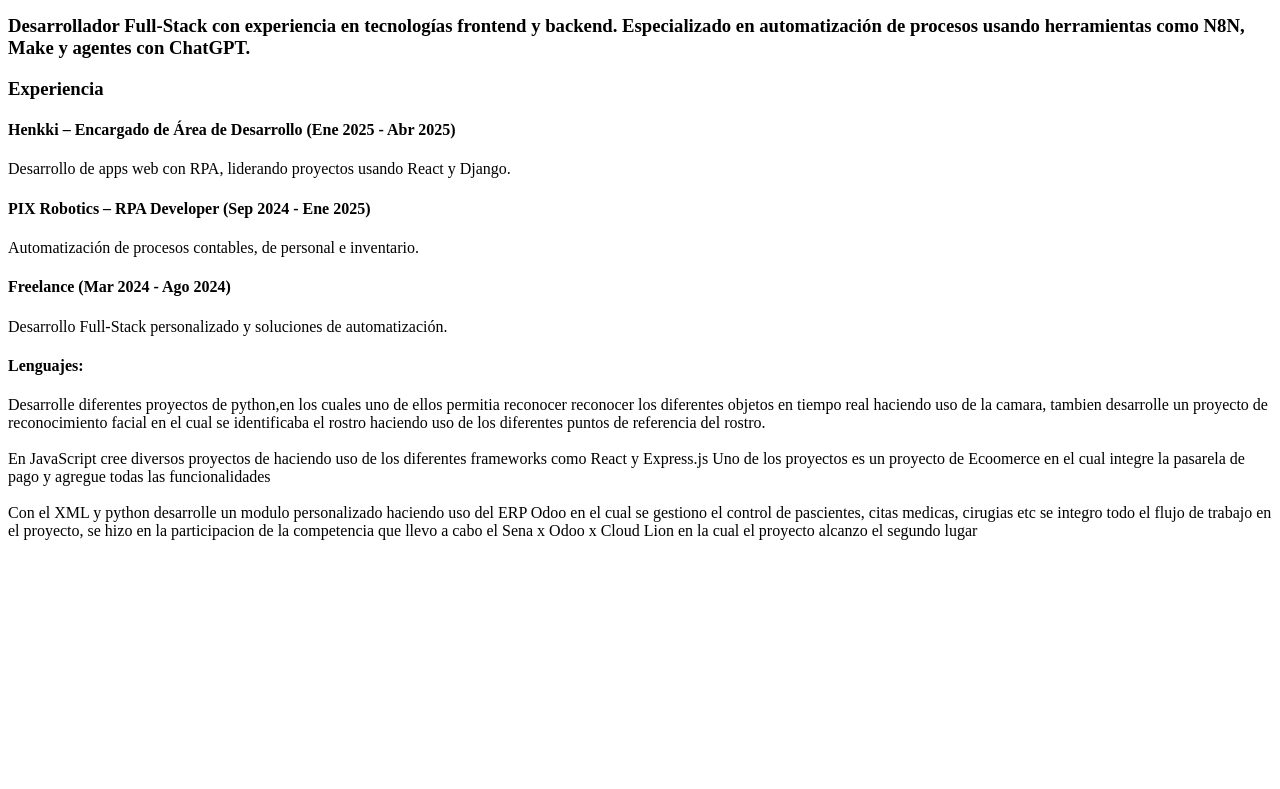
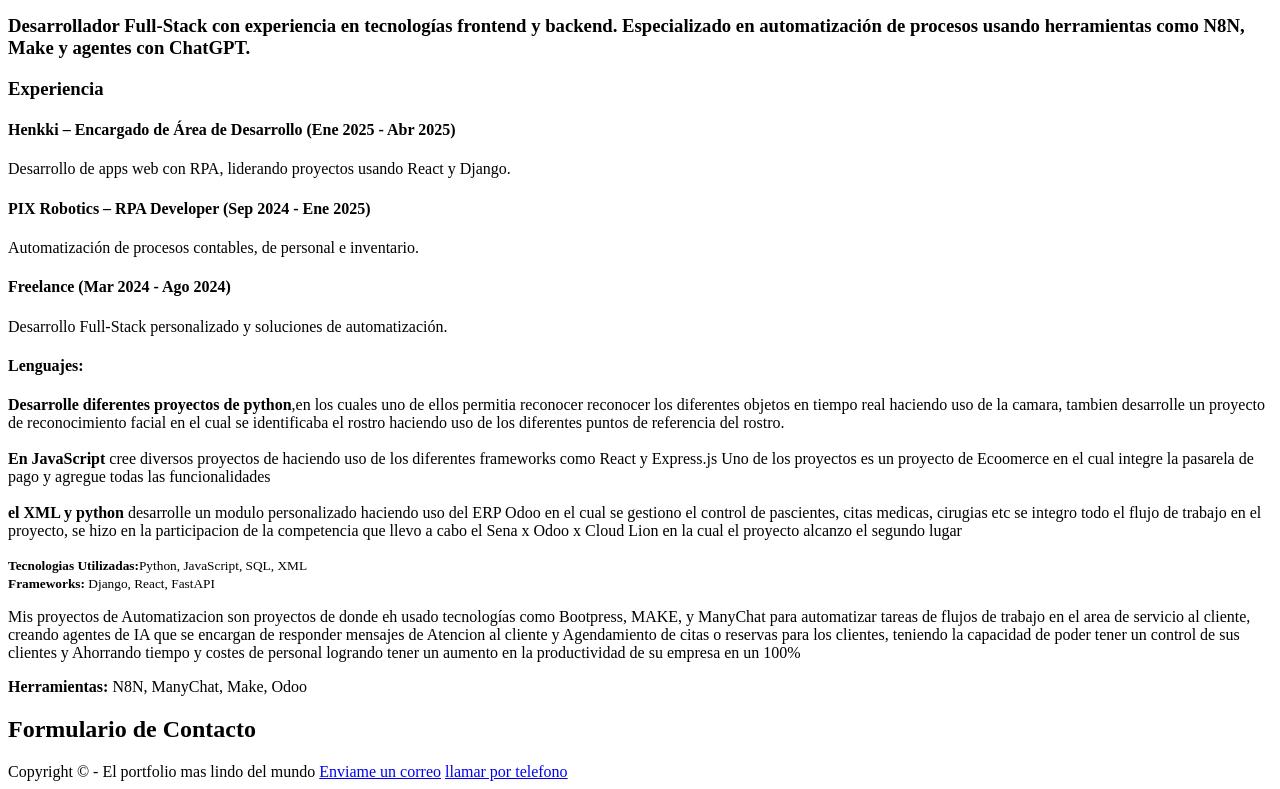
Before and after one commit to SamuelGirount333/Proyecto-Portfolio, a plain HTML site: page index.html in a window 1280 px wide. Shown: the part 984-1773 px from the top of the page. Before the commit the page ends 1626 px from the top, so only its background shows below. Drawn offline with Linux system fonts and the light colour scheme.

Commit message:
se sube complementos del portfolio

```diff
--- a/index.html
+++ b/index.html
@@ -2,6 +2,7 @@
 <!-- Estructura basica -->
 <!DOCTYPE html>
 <html lang="en">
+<main>
 <head>
     <meta charset="UTF-8"> <!-- Codificacion -->
     <meta name="viewport" content="width=device-width, initial-scale=1.0"> <!-- Adaptabilidad-->
@@ -94,7 +95,7 @@
         <h4><strong>Lenguajes:</strong></h4>
         </header>
         <p>
-            Desarrolle diferentes proyectos de python,en los cuales
+            <strong>Desarrolle diferentes proyectos de python</strong>,en los cuales
             uno de ellos permitia reconocer reconocer los
             diferentes objetos en tiempo real haciendo uso de la camara,
             tambien desarrolle un proyecto de reconocimiento facial en el cual
@@ -102,27 +103,46 @@
             referencia del rostro.<br>
 
             <br>
-            En JavaScript cree diversos proyectos de haciendo uso de los diferentes
+            <strong>En JavaScript</strong> cree diversos proyectos de haciendo uso de los diferentes
             frameworks como React y Express.js Uno de los proyectos es un proyecto de
             Ecoomerce  en el cual integre la pasarela de pago y agregue todas las
             funcionalidades<br>
 
             <br>
-            Con el XML y python desarrolle un modulo personalizado haciendo uso del ERP
+            <strong>el XML y python</strong> desarrolle un modulo personalizado haciendo uso del ERP
             Odoo en el cual se gestiono el control de pascientes, citas medicas, cirugias etc
             se integro todo el flujo de trabajo en el proyecto, se hizo en la participacion
             de la competencia que llevo a cabo el Sena x Odoo x Cloud Lion en la cual el
             proyecto alcanzo el segundo lugar
         </p>
-        <footer>
         <small><strong>Tecnologias Utilizadas:</strong>Python, JavaScript, SQL, XML</small>
         <br><small><strong>Frameworks:</strong> Django, React, FastAPI</small>
-        </footer>
 
-
+        <p>
+            Mis proyectos de Automatizacion son proyectos de donde eh usado tecnologías
+            como Bootpress, MAKE, y ManyChat para automatizar tareas de flujos de trabajo
+            en el area de servicio al cliente, creando agentes de IA que se encargan de responder
+            mensajes de Atencion al cliente y Agendamiento de citas o reservas para los clientes,
+            teniendo la capacidad de poder tener un control de sus clientes y Ahorrando tiempo y
+            costes de personal logrando tener un aumento en la productividad de su empresa en un
+            100%
+        </p>
         <p><strong>Herramientas:</strong> N8N, ManyChat, Make, Odoo</p>
     </div>
     </section>
 
+
+    <section>
+        <h2>Formulario de Contacto</h2>
+
+    </section>
 </body>
+</main>
+
+<footer>
+    Copyright © - El portfolio mas lindo del mundo
+
+    <a href="mailto:samuelgozgiraldo1357@gmail.com">Enviame un correo</a>
+    <a href="tel:+573173486115">llamar por telefono</a>
+</footer>
 </html>
```
